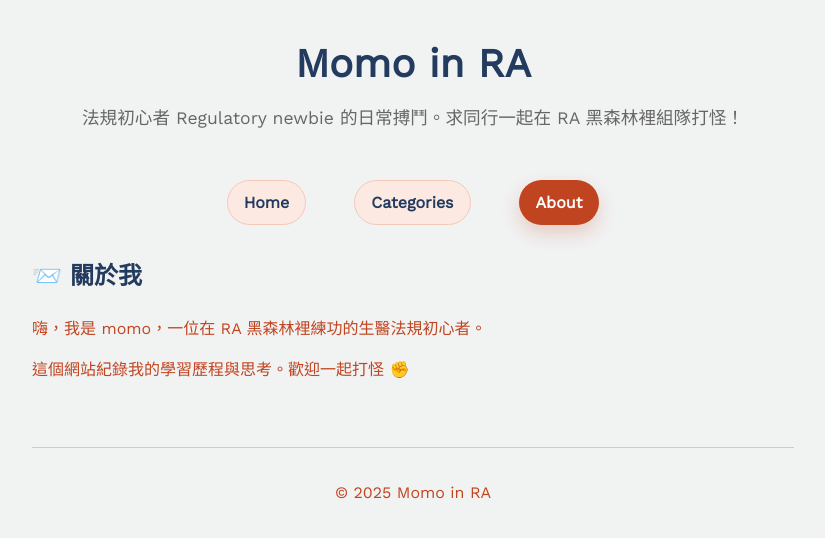
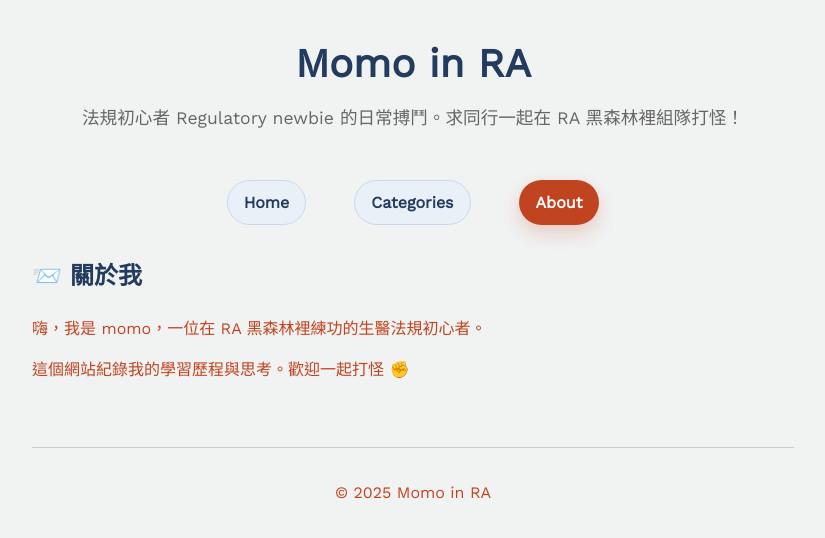
Before and after one commit to MomoInRA/github.io, a Jekyll site: the page built from about.html, in a window 1280 px wide. Shown: the top 538 px of the page, without its empty margins (227-1052 px from the left). Built offline with Jekyll 4.4.1, drawn with Linux system fonts in a browser that asks for light colours.

Commit message:
Update style.css

```diff
--- a/assets/css/style.css
+++ b/assets/css/style.css
@@ -414,11 +414,12 @@ header h1 a:hover::after{
 }
 
 :root{
-  --pill-bg: #FCE9E2;          /* 預設底：淡橘 */
-  --pill-bg-hover: #FAD9CE;    /* 滑過底：再深一點 */
-  --pill-border: #F4C8B9;
-  --pill-border-hover: #E9B3A2;
+  --pill-bg: #EAF0F8;          /* 預設底：淡靛藍 */
+  --pill-bg-hover: #DCE7F3;    /* 滑過底：再深一點 */
+  --pill-border: #C8D7EE;
+  --pill-border-hover: #A9C3E4;
 }
+
 
 /* 鍵盤可達性 */
 .navbar ul li a:focus-visible{
```
